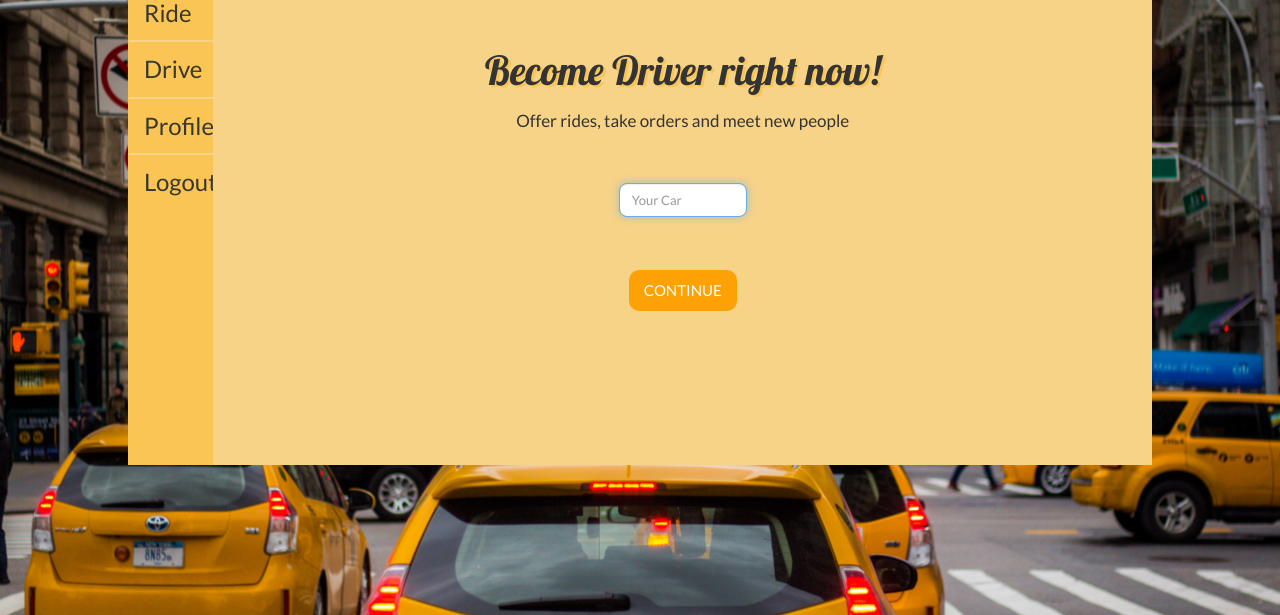
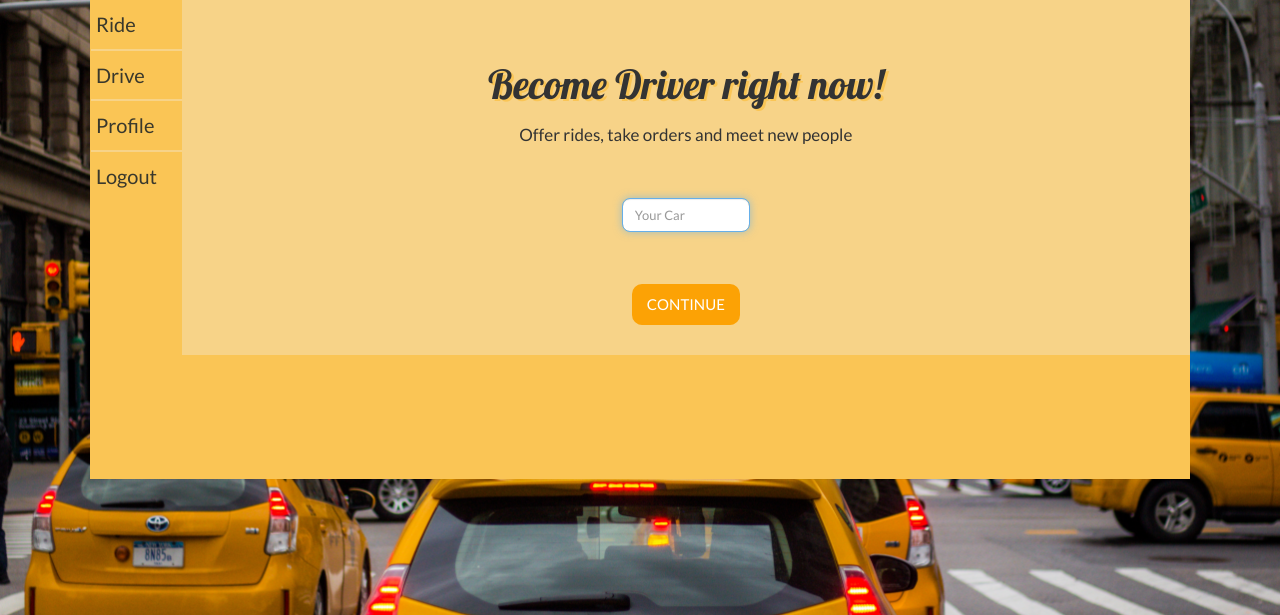
Before and after one commit to EverythingWorks/Unter, a Django app: page /signup_driver/ in a window 1280 px wide. Shown: the part 185-800 px from the top of the page. Run offline with Django 3.2, Linux system fonts and the light colour scheme; the visitor is signed in with stand-in values (Sample User, id 1); some libraries are stand-ins or nearby versions.

Commit message:
more layout fixups

```diff
--- a/rides_handling/static/css/rides_handling.css
+++ b/rides_handling/static/css/rides_handling.css
@@ -33,14 +33,13 @@ body {
 }
 
 .card .display_l {
-    width: 80vw;
+    width: 110rem;
     min-height: 60vh;
-    background-color:#FAC555;
+    background-color: #FAC555;
     margin-left: auto;
     margin-right: auto;
     margin-top: 0;
     margin-bottom: 0;
-    position: relative;
 
     font-family: 'Lato', sans-serif;
     font-size: 3vh;
@@ -92,7 +90,6 @@ th{
     display: flex;
     flex-direction: column;
 
-    width: 61vw;
     height: auto;
     margin-left: auto;
     margin-right: auto;
@@ -155,23 +153,28 @@ a{
 }
 
 .display_l .nav-link{
-    font-size: 3vh;
+    font-size: 2rem;
+    padding: 1rem;
+    padding-left: 0.5rem;
 }
 
 .display_l nav{
     float: left;
-    width: 100%;
     margin:0;
     padding: 0;
 }
 
 .display_l ul{
-    width: 100%;
     padding: 0;
+    width: 9.1rem;
 }
 
 .display_l li{
     width: 100%;
+}
+
+.display_l .collapse{
+    padding: 0;
 }
 
 .display_l nav a:hover{
@@ -259,17 +262,17 @@ a{
     background-color:  transparent;
     border: none;
     padding-bottom: 3vw;
-    min-width: 40vh;
 }
+
 .card .pages{
     background-color:  #F7D388;
     width: 100%;
-    padding-bottom: 3vw;
+    padding-bottom: 3rem;
     margin: 0;
 
     font-size: 3rem;
     font-family: 'Lato', sans-serif;
-    min-height: 60vh;
+    min-height: 30rem;
 }
 
 .warnings{
--- a/rides_handling/templates/base_logged.html
+++ b/rides_handling/templates/base_logged.html
@@ -9,16 +9,16 @@
 <div class = "card">
   <div class = "display_l">
 
-    <div class="container" style ="width: auto; height: auto; background-color: #F7D388;">
+    <div class="container" style ="height: auto;padding: 0; margin: 0; width: 110rem;">
 
-        <div class = "row" style="padding: 0;">
+        <div class = "row" style="padding: 0; margin: 0; width: 110rem;">
 
-            <div class="col-1" style="background-color: #FAC555; width: 100%; padding-left: 0; margin: 0;">
+            <div class="col-1" style="background-color: #FAC555; padding-left: 0; margin: 0;">
                 <nav class="navbar navbar-expand-lg">
                     <button class="navbar-toggler" type="button" style="padding-left: 0; margin-left: 0;" data-toggle="collapse" data-target="#navbarNavDropdown" aria-controls="navbarNavDropdown" aria-expanded="false" aria-label="Toggle navigation">
                       MENU
                     </button>
-                    <div class="collapse navbar-collapse" id="navbarNavDropdown" style="margin:0; padding: 0;">
+                    <div class="collapse navbar-collapse" id="navbarNavDropdown">
                       <ul class="nav nav-pills">
                         <li class="nav-item" style = "border-bottom: 2px solid #F7D388;" >
                           <a class="nav-link" href="{% url 'home' %}"> Ride </a>
--- a/rides_handling/templates/home.html
+++ b/rides_handling/templates/home.html
@@ -23,7 +23,7 @@
 <form method="POST" class="ride-form">
         {% csrf_token %}
 
-    <div id="mapid" style="height: 40vh; text-shadow: none;"></div>
+    <div id="mapid" style="height: 20rem; text-shadow: none; margin-right: 3rem;"></div>
 
     <script type="text/javascript">
 
--- a/rides_handling/templates/login.html
+++ b/rides_handling/templates/login.html
@@ -27,7 +27,7 @@
 </div>
 
 
-  <div class = "card" style = "background-color: #F7D388; height: 35em;" >
+  <div class = "card" style = "background-color: #F7D388; height: 35em; width: 55rem;" >
     <br>
 
   <h1>Welcome to Unter! </h1>
--- a/rides_handling/templates/offer.html
+++ b/rides_handling/templates/offer.html
@@ -7,7 +7,7 @@
       Available rides
 </div>
 
-<div class="container">
+<div class="container" style=" width: 90rem;">
 
 {% if not rides_active %}
 
@@ -22,7 +22,7 @@
          <br/>
         	<div id="carouselExampleControls" class="carousel slide" data-ride="carousel" data-interval="0">
 
-                  <div class="carousel-inner" style="padding-left: 4rem">
+                  <div class="carousel-inner">
                         {% for pickup, dropoff, ride in rides_active %}
 
                        <!--new carousel page-->
@@ -38,7 +38,7 @@
                         {% endif %}
 
                                           <!--new carousel item-->
-                                          <li class="col-sm-3" style="text-align: center;">
+                                          <li class="col-sm-3">
                                                       <div class="caption">
                                                             <h4>
                                                                   Target: <br>
--- a/rides_handling/templates/signup.html
+++ b/rides_handling/templates/signup.html
@@ -24,7 +24,7 @@
       </nav>
       </div>
 
-  <div class = "card" style = "background-color: #F7D388; height: 35em;" >
+  <div class = "card" style = "background-color: #F7D388; height: 35em;  width: 55rem;" >
     <br style = "display: block; margin: 0.5em">
     <h2>Please, fill the forms:</h2>
     <div class = "warnings">
```
Also changed, not shown: other parts of rides_handling/static/css/rides_handling.css (+18 -20 lines), chat/templates/chat.html (+4 -9 lines), rides_handling/templates/profile_summary.html (+6 -5 lines).
